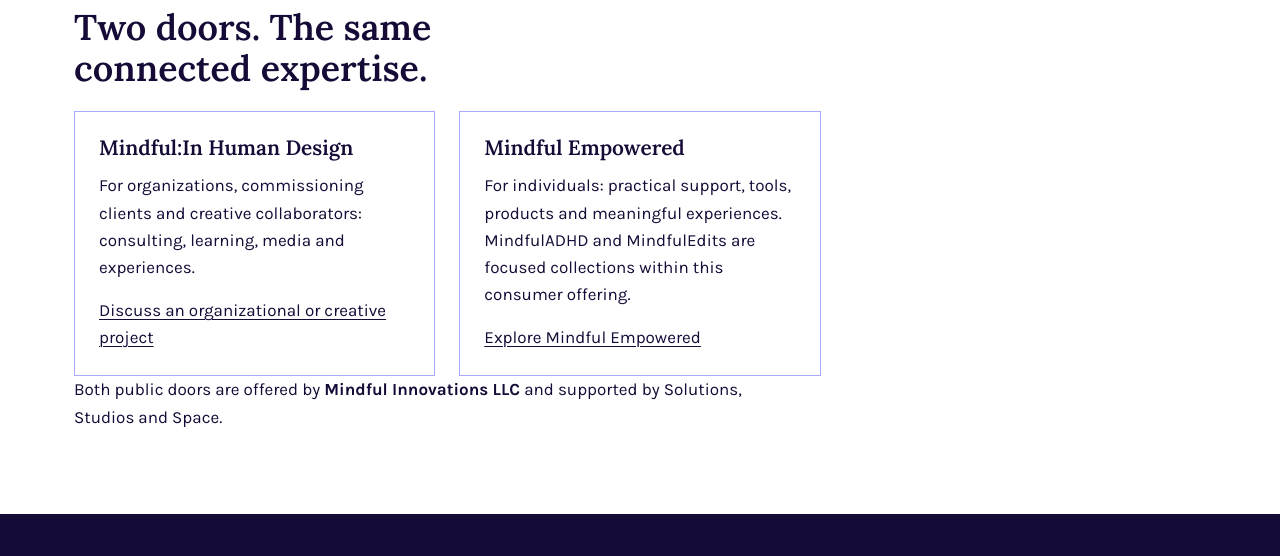
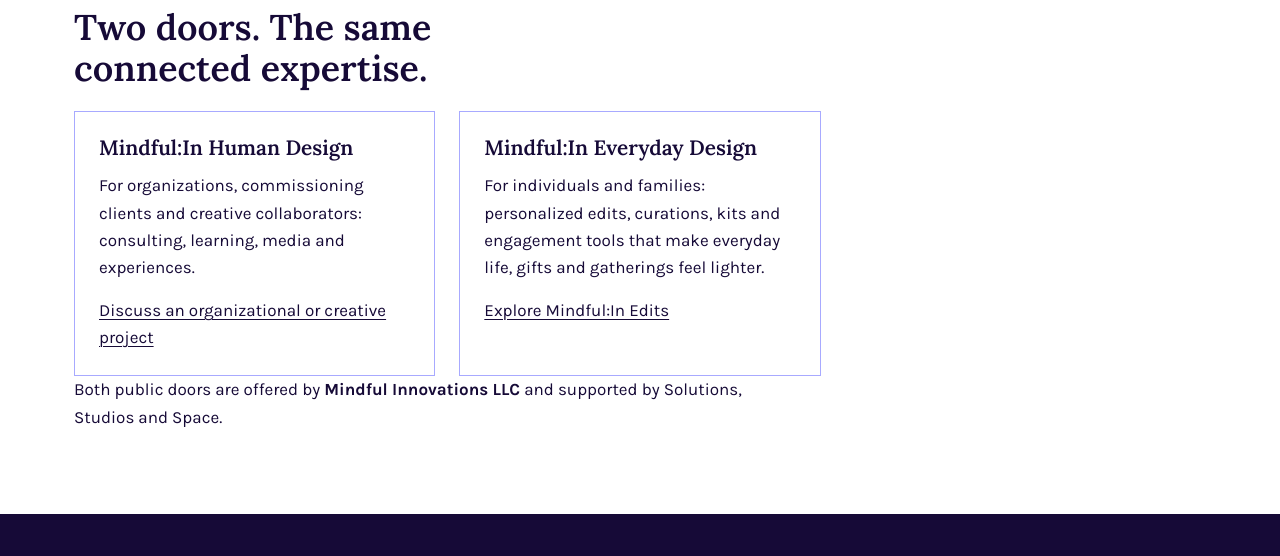
Before and after one commit to hellomindful/MindfulIn, a plain HTML site: page index.html in a window 1280 px wide. Shown: the part 5100-5656 px from the top of the page. Drawn offline with Linux system fonts and the light colour scheme.

Commit message:
Second homepage door: Mindful:In Everyday Design linking to Edits
Co-Authored-By: Claude Opus 5.5 <noreply@anthropic.com>
Claude-Session: https://claude.ai/code/session_018dy4XMX2JbPircPFbrNNNM

```diff
--- a/index.html
+++ b/index.html
@@ -60,7 +60,7 @@
 </div><p class="small">Our foundational offer families: <strong>Discover · Guide · Equip · Learn · Create · Sustain.</strong> Ongoing support and licensing are scoped to the project.</p></div></section>
 <section><div class="wrap"><h2>One project can connect media, learning and experience.</h2><p>For example, a commissioned art-and-mindfulness experience could bring together Space experience design, Studios media production and a Solutions participant resource.</p><p>With the appropriate permissions and additional development, source material may also become a learning program, a licensed resource or a consumer collection. Each extension has its own agreed scope and rights. One lead arm coordinates delivery; the other arms contribute where useful. Shared checkout, CRM and finance support the work across both public doors.</p><p><strong>Integration</strong> connects needs and expertise. <strong>Innovation</strong> develops useful possibilities. <strong>Interactive</strong> invites participation. <strong>Impact</strong> means defining the intended benefit and evaluating what the work achieves.</p></div></section>
 <section class="section-alt" id="start-here"><div class="wrap"><h2>Bring your next idea into motion.</h2><p>Start with a brief. We review the fit and confirm a proposed scope and quote. After acceptance and payment under the agreed terms, we collect the inputs and deliver the work.</p><div class="btn-row"><a class="btn btn-primary" href="/organizations#opportunity-brief">Start a project</a><a class="btn btn-secondary" href="/consulting">Explore consulting</a></div></div></section>
-<section><div class="wrap"><h2>Two doors. The same connected expertise.</h2><div class="card-grid"><article class="card"><h3>Mindful:In Human Design</h3><p>For organizations, commissioning clients and creative collaborators: consulting, learning, media and experiences.</p><a href="/organizations#opportunity-brief">Discuss an organizational or creative project</a></article><article class="card"><h3>Mindful Empowered</h3><p>For individuals: practical support, tools, products and meaningful experiences. MindfulADHD and MindfulEdits are focused collections within this consumer offering.</p><a href="https://mindful-empowered.netlify.app/">Explore Mindful Empowered</a></article></div><p>Both public doors are offered by <strong>Mindful Innovations LLC</strong> and supported by Solutions, Studios and Space.</p></div></section>
+<section><div class="wrap"><h2>Two doors. The same connected expertise.</h2><div class="card-grid"><article class="card"><h3>Mindful:In Human Design</h3><p>For organizations, commissioning clients and creative collaborators: consulting, learning, media and experiences.</p><a href="/organizations#opportunity-brief">Discuss an organizational or creative project</a></article><article class="card"><h3>Mindful:In Everyday Design</h3><p>For individuals and families: personalized edits, curations, kits and engagement tools that make everyday life, gifts and gatherings feel lighter.</p><a href="/space/edits/">Explore Mindful:In Edits</a></article></div><p>Both public doors are offered by <strong>Mindful Innovations LLC</strong> and supported by Solutions, Studios and Space.</p></div></section>
 </main>
 <footer class="site-footer">
   <div class="wrap footer-grid">
```
